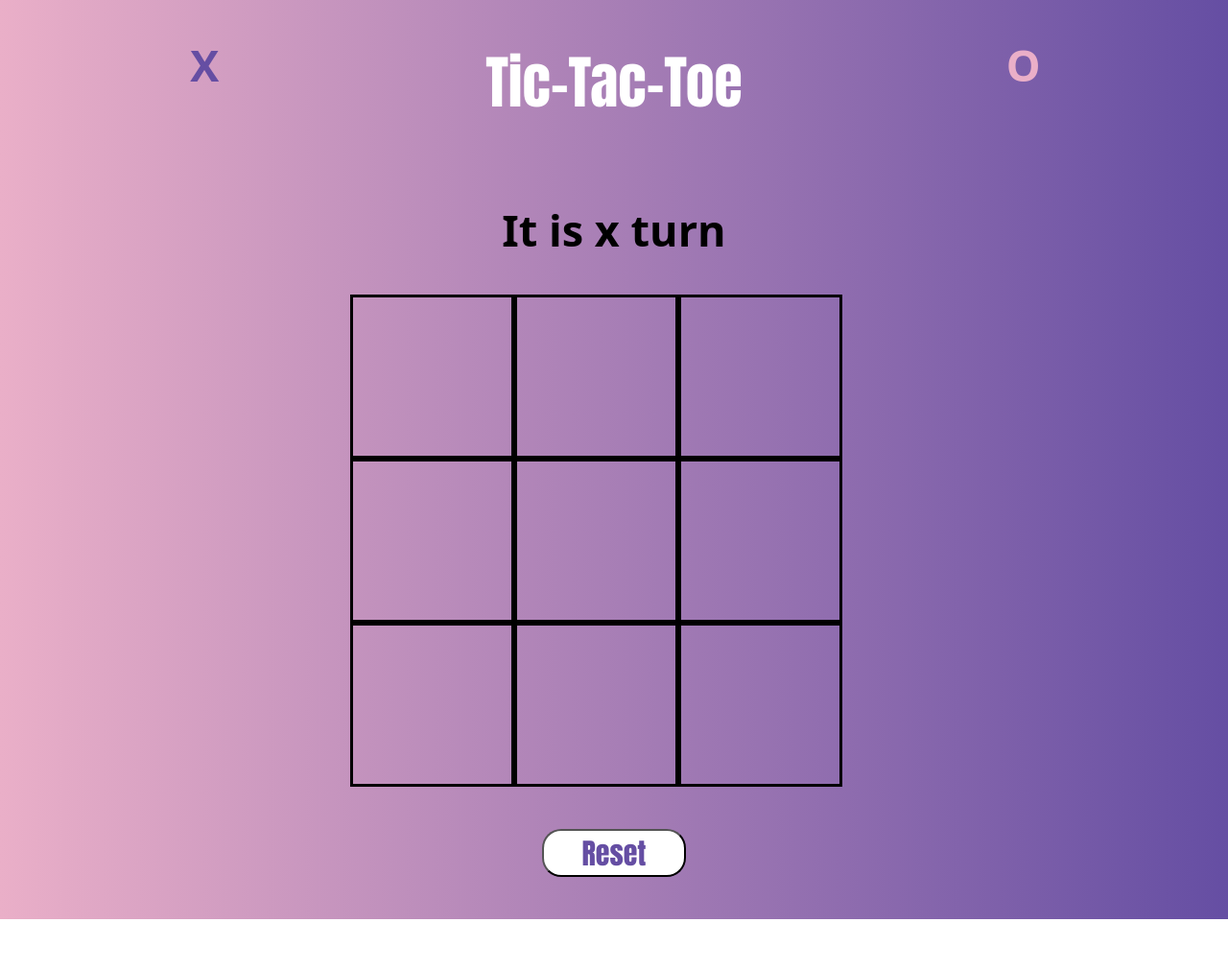
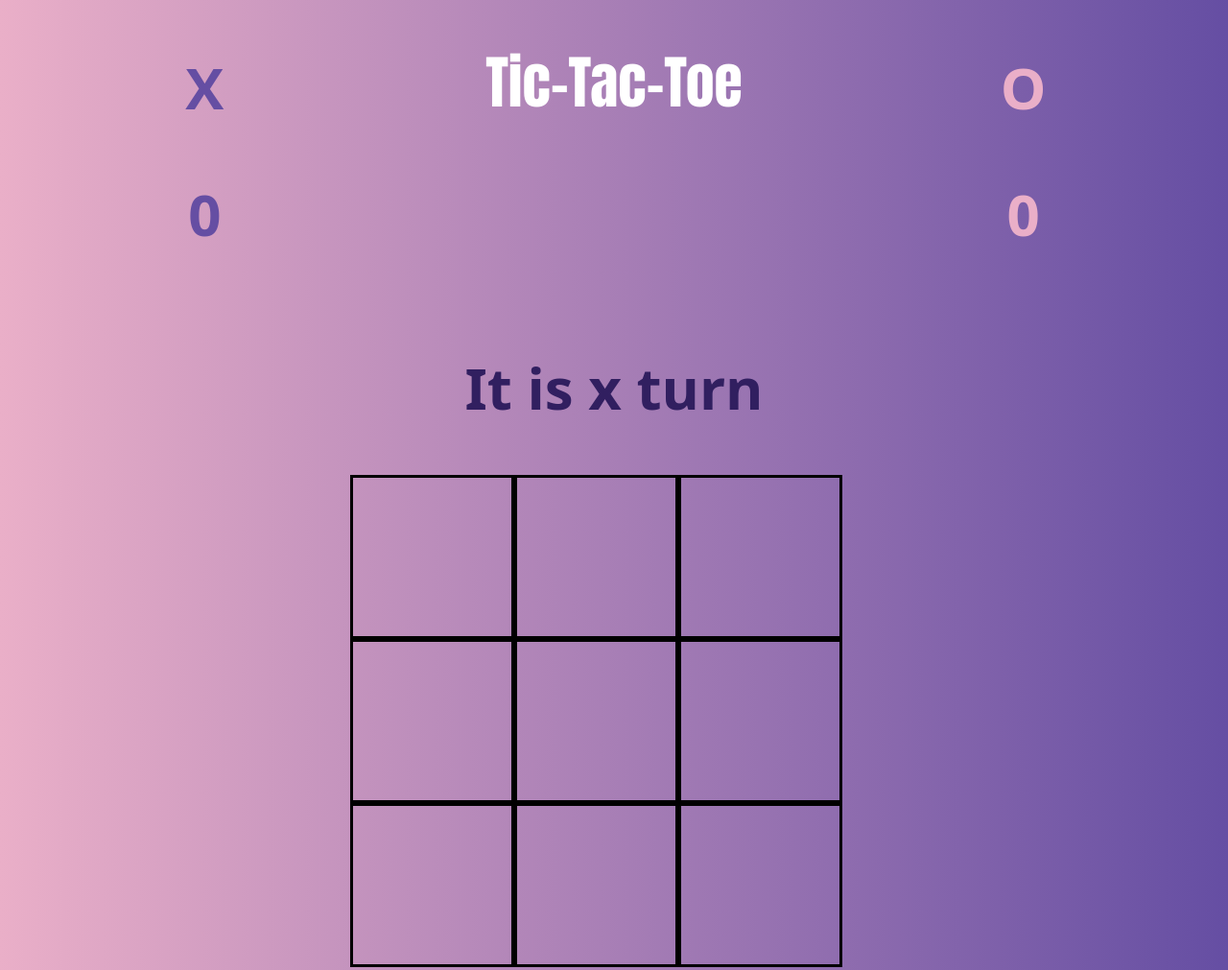
Before and after one commit to fatemaalajaimi/tic-tac-toe-lab, a plain HTML site: page index.html in a window 1280 px wide. Shown: the top 1011 px of the page at 96% size. Before the commit the page ends 958 px from the top, so only its background shows below. Drawn offline with Linux system fonts and the light colour scheme.

Commit message:
final commit

```diff
--- a/script.js
+++ b/script.js
@@ -16,13 +16,16 @@ let board = ['', '', '', '', '', '', '', '', '']
 let turn = 'x'
 let winner = false
 let tie = false
-
+let xWins = 0
+let oWins = 0
 let msg
 
 /*------------------------ Cached Element References ------------------------*/
 const squareEls = document.querySelectorAll('.sqr')
 const messageEl = document.querySelector('#message')
 const resetBtnEl = document.querySelector('#reset')
+const xwinsHTML = document.querySelector('.x-wins')
+const owinsHTML = document.querySelector('.o-wins')
 
 /*-------------------------------- Functions --------------------------------*/
 
@@ -44,6 +47,13 @@ const updateMessage = () => {
     messageEl.textContent = 'It is a tie'
   } else {
     messageEl.textContent = `Congrats, Player ${turn} won`
+    if (turn === 'x') {
+      xWins++
+    } else {
+      oWins++
+    }
+    xwinsHTML.innerText = xWins
+    owinsHTML.innerText = oWins
   }
 }
 
@@ -112,6 +122,8 @@ const init = () => {
   turn = 'x'
   winner = false
   tie = false
+  xwinsHTML.innerText = xWins
+  owinsHTML.innerText = oWins
   render()
 }
 
--- a/style.css
+++ b/style.css
@@ -34,7 +34,7 @@ body {
 
 h2 {
   text-align: center;
-  font-size: 45px;
+  font-size: 60px;
 }
 
 .main {
@@ -101,3 +101,7 @@ h1 {
   background-color: #654ea3;
   color: white;
 }
+
+#message {
+  color: #311f60;
+}
```
Also changed, not shown: index.html (+0 -1 lines).
